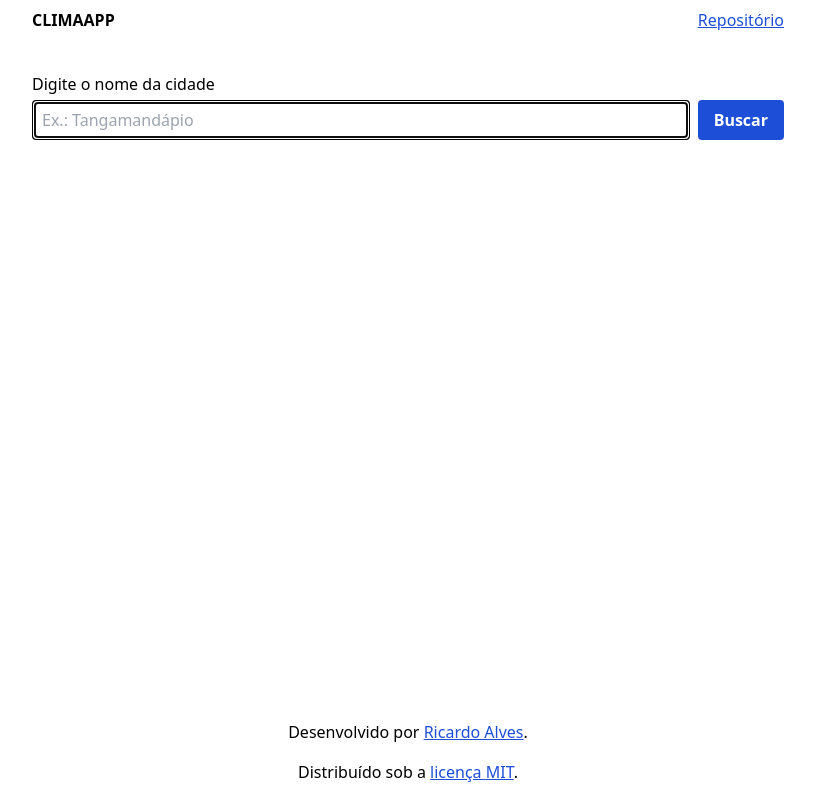
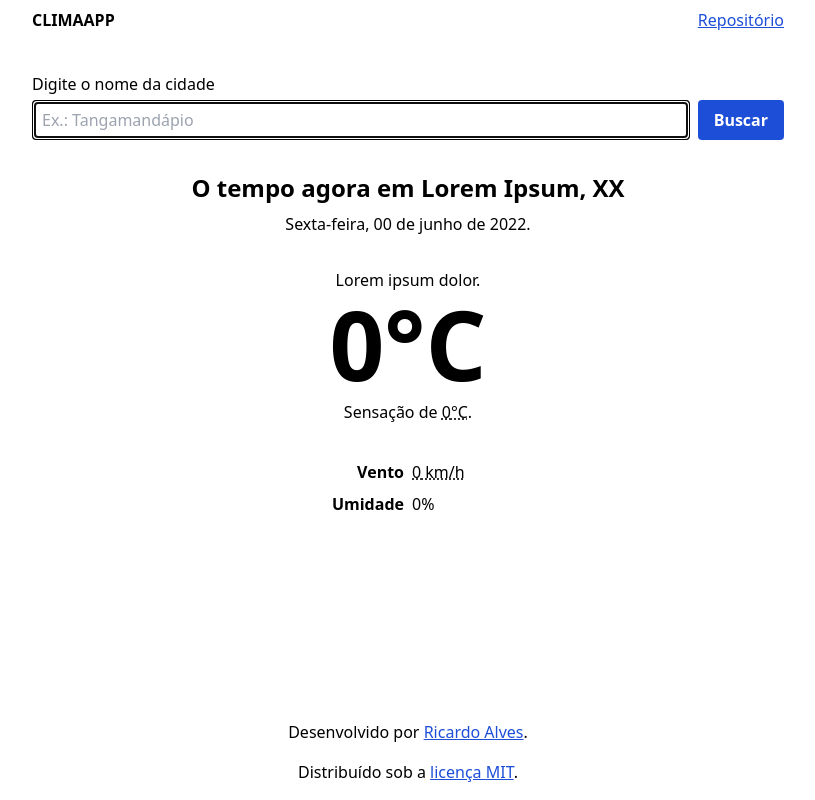
Before and after one commit to ricardospalves/react-weather, a Next.js app: page / in a window 1280 px wide. Shown: the whole page, without its empty margins (232-1047 px from the left). Built offline with nearby package versions, Linux system fonts and the light colour scheme.

Commit message:
add LocalWeather component

```diff
--- /dev/null
+++ b/src/components/LocalWeather/LocalWeather.tsx
@@ -0,0 +1,43 @@
+import { TemperatureUnit } from '../TemperatureUnit'
+import { SpeedUnit } from '../SpeedUnit'
+import { ComplementaryWeather } from '../ComplementaryWeather'
+
+type Props = {
+  temperature: number
+}
+
+export const LocalWeather = ({ temperature }: Props) => {
+  return (
+    <article className="mt-4 p-4">
+      <h2 className="font-bold text-2xl text-center">
+        O tempo agora em Lorem Ipsum, XX
+      </h2>
+
+      <p className="text-center mt-2">Sexta-feira, 00 de junho de 2022.</p>
+
+      <p className="text-center mt-8 mb-1">Lorem ipsum dolor.</p>
+
+      <h3 className="text-center text-8xl font-bold">
+        <TemperatureUnit temperature={temperature} removeDecoration />
+      </h3>
+
+      <p className="text-center mt-2">
+        Sensação de <TemperatureUnit temperature={temperature} />.
+      </p>
+
+      <ComplementaryWeather
+        className="mt-8"
+        list={[
+          {
+            title: 'Vento',
+            description: <SpeedUnit speed={0} />,
+          },
+          {
+            title: 'Umidade',
+            description: '0%',
+          },
+        ]}
+      />
+    </article>
+  )
+}
--- /dev/null
+++ b/src/components/LocalWeather/index.tsx
@@ -0,0 +1 @@
+export * from './LocalWeather'
--- a/src/pages/index.tsx
+++ b/src/pages/index.tsx
@@ -7,6 +7,7 @@ import { Container } from 'src/components/Container'
 import { Header } from 'src/components/Header'
 import { Footer } from 'src/components/Footer'
 import { SearchForm } from 'src/components/SearchForm'
+import { LocalWeather } from 'src/components/LocalWeather'
 
 const Home: NextPage = () => {
   return (
@@ -21,7 +22,9 @@ const Home: NextPage = () => {
 
         <Container as="main" className="grow py-8" edgePadding>
           <SearchForm />
+          <LocalWeather temperature={0} />
         </Container>
+        {/* https://api.openweathermap.org/data/2.5/weather?q=s%C3%A3o+paulo&appid=4d8fb5b93d4af21d66a2948710284366&units=celcius&lang=pt_br */}
 
         <Footer />
       </Base>
```
